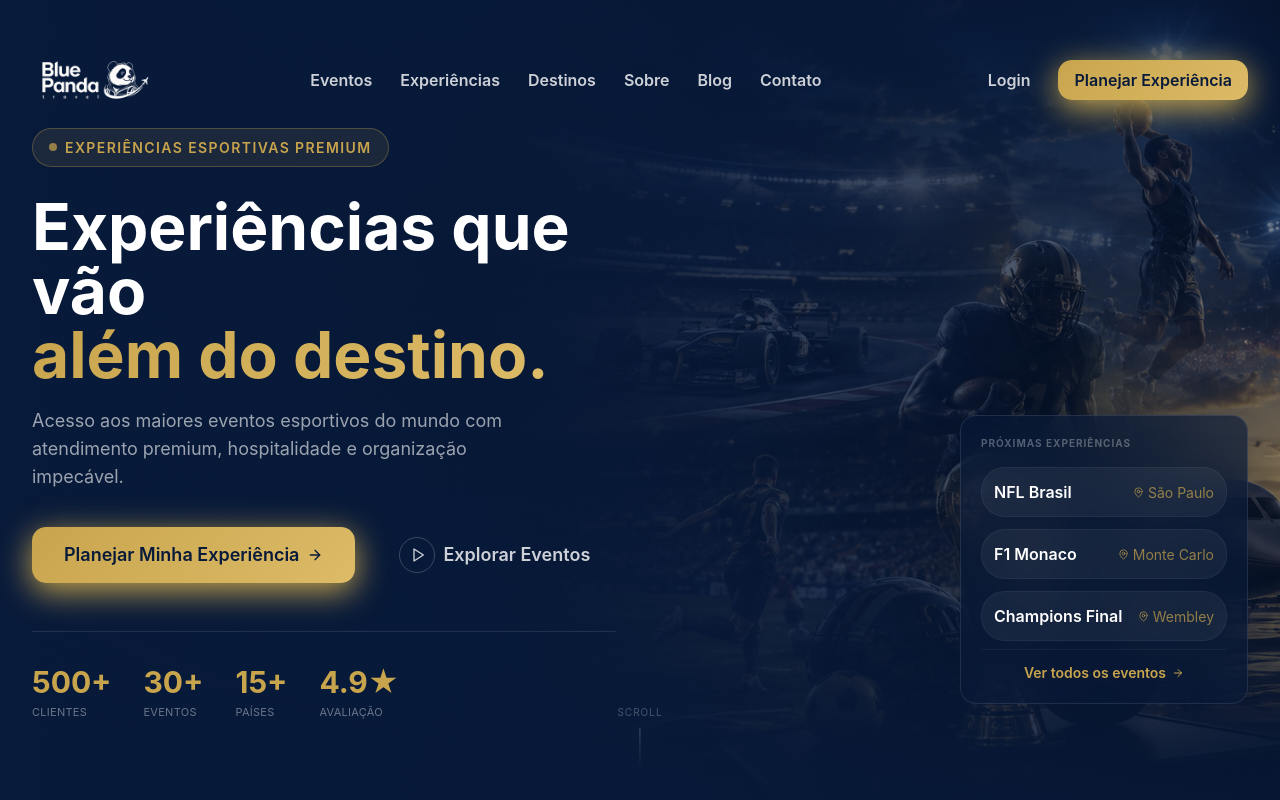
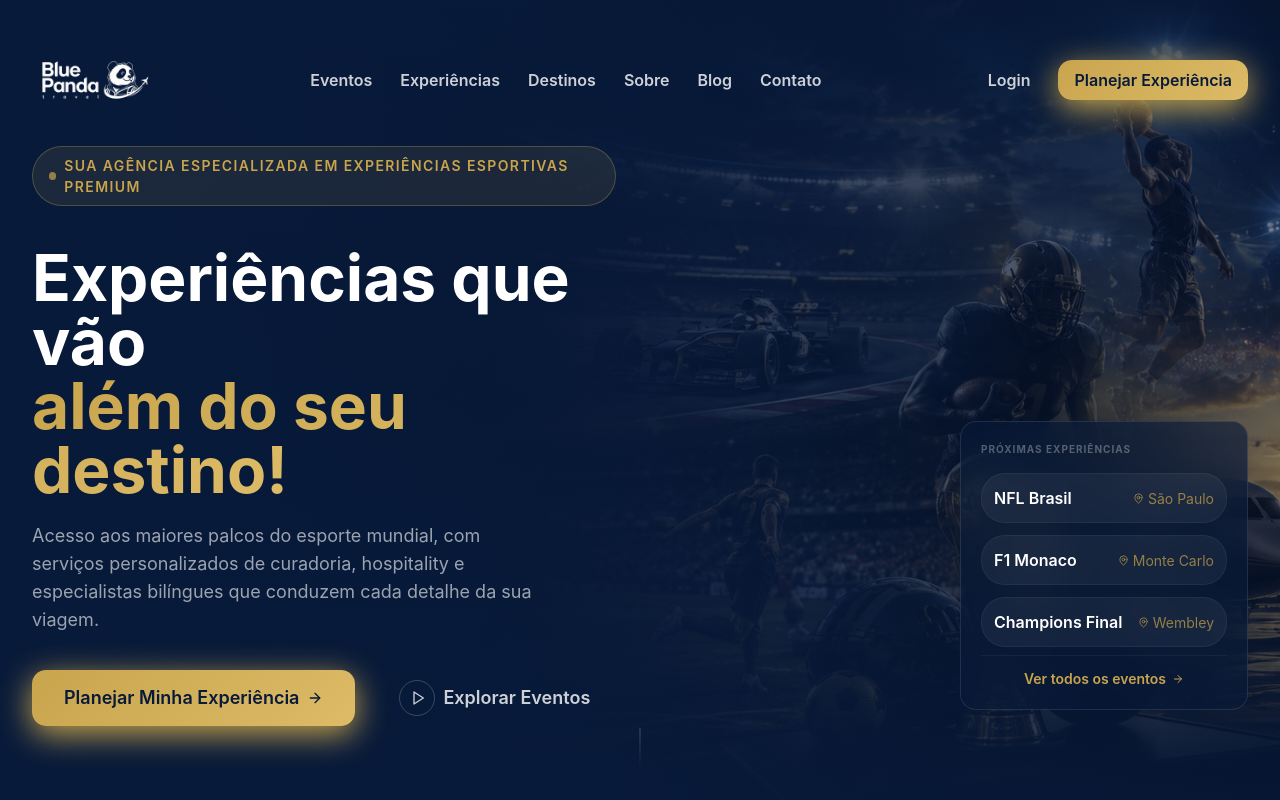
Before and after one commit to Brunoleoguilherme/blue-panda-plataform, a Next.js app: page / in a window 1280 px wide. Shown: the top 800 px of the page. Built offline with nearby package versions, Linux system fonts and the light colour scheme; a web font is replaced by a local one.

Commit message:
fix: alteração de textos e ajustes hero

```diff
--- a/components/layout/header.tsx
+++ b/components/layout/header.tsx
@@ -35,14 +35,7 @@ export function Header() {
   }, [pathname]);
 
   return (
-    <header
-      className={cn(
-        "fixed top-0 left-0 right-0 z-50 transition-all duration-300",
-        scrolled
-          ? "glass border-b border-gold/10 py-2"
-          : "bg-transparent py-4"
-      )}
-    >
+    <header className="absolute top-0 left-0 right-0 z-50 py-4">
       <div className="container-bp flex items-center justify-between gap-4">
         {/* Logo */}
         <Link href="/" className="flex items-center flex-shrink-0">
--- a/components/sections/hero.tsx
+++ b/components/sections/hero.tsx
@@ -38,11 +38,11 @@ export function Hero() {
                 initial={{ opacity: 0, y: 16 }}
                 animate={{ opacity: 1, y: 0 }}
                 transition={{ duration: 0.5 }}
-                className="inline-flex items-center gap-2 bg-gold/10 border border-gold/30 rounded-badge px-4 py-2 mb-7"
+                className="inline-flex items-center gap-2 bg-gold/10 border border-gold/30 rounded-badge px-4 py-2 mb-10 mt-6"
               >
                 <span className="w-2 h-2 rounded-full bg-gold animate-pulse" />
                 <span className="text-xs font-semibold text-gold tracking-widest uppercase">
-                  Experiências Esportivas Premium
+                  Sua agência especializada em experiências esportivas premium
                 </span>
               </motion.div>
 
@@ -55,7 +55,7 @@ export function Hero() {
               >
                 Experiências que vão
                 <br />
-                <span className="text-gold-gradient">além do destino.</span>
+                <span className="text-gold-gradient">além do seu destino!</span>
               </motion.h1>
 
               {/* Sub */}
@@ -65,8 +65,7 @@ export function Hero() {
                 transition={{ duration: 0.7, delay: 0.2 }}
                 className="text-base sm:text-lg text-white/60 leading-relaxed mb-9 max-w-lg"
               >
-                Acesso aos maiores eventos esportivos do mundo com atendimento
-                premium, hospitalidade e organização impecável.
+                Acesso aos maiores palcos do esporte mundial, com serviços personalizados de curadoria, hospitality e especialistas bilíngues que conduzem cada detalhe da sua viagem.
               </motion.p>
 
               {/* CTAs */}
@@ -74,7 +73,7 @@ export function Hero() {
                 initial={{ opacity: 0, y: 24 }}
                 animate={{ opacity: 1, y: 0 }}
                 transition={{ duration: 0.7, delay: 0.3 }}
-                className="flex flex-col sm:flex-row items-stretch sm:items-center gap-3 mb-12"
+                className="flex flex-col sm:flex-row items-stretch sm:items-center gap-3"
               >
                 <Link href="/contato">
                   <Button variant="primary" size="lg" className="group w-full sm:w-auto">
@@ -94,25 +93,6 @@ export function Hero() {
                 </Link>
               </motion.div>
 
-              {/* Stats */}
-              <motion.div
-                initial={{ opacity: 0, y: 16 }}
-                animate={{ opacity: 1, y: 0 }}
-                transition={{ duration: 0.7, delay: 0.4 }}
-                className="flex items-center gap-8 pt-8 border-t border-white/10"
-              >
-                {[
-                  { value: "500+", label: "Clientes" },
-                  { value: "30+", label: "Eventos" },
-                  { value: "15+", label: "Países" },
-                  { value: "4.9★", label: "Avaliação" },
-                ].map((s) => (
-                  <div key={s.label} className="text-center sm:text-left">
-                    <p className="text-2xl sm:text-3xl font-bold text-gold leading-none">{s.value}</p>
-                    <p className="text-[11px] text-white/40 mt-1 uppercase tracking-wide">{s.label}</p>
-                  </div>
-                ))}
-              </motion.div>
             </div>
 
             {/* RIGHT — upcoming events float card (desktop only) */}
@@ -159,7 +139,6 @@ export function Hero() {
         transition={{ delay: 1.2, duration: 0.6 }}
         className="absolute bottom-8 left-1/2 -translate-x-1/2 z-10 flex flex-col items-center gap-2"
       >
-        <span className="text-[10px] text-white/25 tracking-widest uppercase">Scroll</span>
         <div className="w-px h-10 bg-gradient-to-b from-white/25 to-transparent" />
       </motion.div>
     </section>
--- a/components/sections/social-proof.tsx
+++ b/components/sections/social-proof.tsx
@@ -33,7 +33,7 @@ export function SocialProof() {
           className="text-center mb-16"
         >
           <p className="text-xs font-semibold text-white/30 uppercase tracking-widest mb-8">
-            Eventos que já realizamos
+            Vivências esportivas que clientes Blue Panda vivenciaram
           </p>
           <div className="flex flex-wrap items-center justify-center gap-8">
             {partners.map((partner) => (
--- a/next.config.ts
+++ b/next.config.ts
@@ -1,6 +1,9 @@
 import type { NextConfig } from "next";
 
 const nextConfig: NextConfig = {
+  turbopack: {
+    root: __dirname,
+  },
   images: {
     remotePatterns: [
       {
--- a/middleware.ts
+++ b/proxy.ts
@@ -1,7 +1,7 @@
 import { createServerClient } from "@supabase/ssr";
 import { NextResponse, type NextRequest } from "next/server";
 
-export async function middleware(request: NextRequest) {
+export async function proxy(request: NextRequest) {
   let supabaseResponse = NextResponse.next({ request });
 
   const supabase = createServerClient(
```
Also changed, not shown: tsconfig.json (+19 -5 lines).
